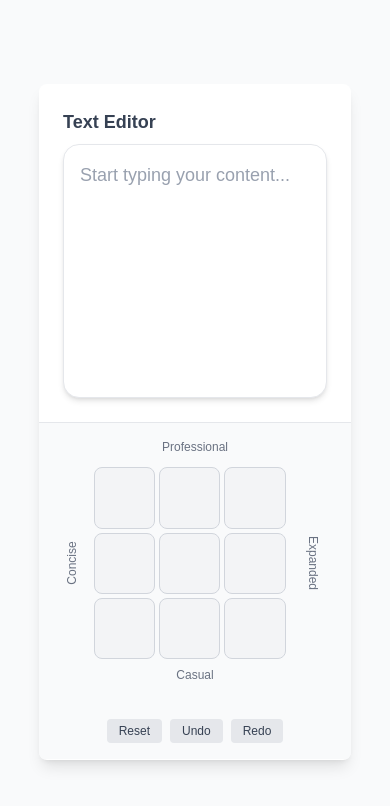
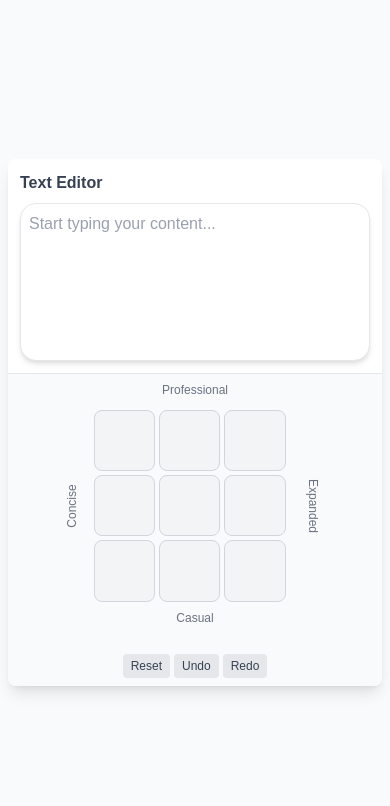
Before and after one commit to HarshGeed/Fiddle, a Next.js app: page / in a window 390 px wide. Shown: the top 806 px of the page. Built offline with nearby package versions, Linux system fonts and the light colour scheme.

Commit message:
made responsive

```diff
--- a/app/page.tsx
+++ b/app/page.tsx
@@ -51,18 +51,18 @@ export default function Home() {
   }
 
   return (
-    <main className="min-h-screen bg-gray-50 flex flex-col items-center justify-center p-4">
-      <div className="w-[80vw] h-[80vh] max-w-4xl max-h-[900px] bg-white rounded-lg shadow-lg flex flex-col md:flex-row overflow-hidden">
+    <main className="min-h-screen bg-gray-50 flex flex-col items-center justify-center p-2 sm:p-4">
+      <div className="w-full max-w-4xl h-auto md:h-[80vh] bg-white rounded-lg shadow-lg flex flex-col md:flex-row overflow-hidden">
         {/* Left: Text Editor */}
-        <div className="w-full md:w-1/2 p-6 flex flex-col justify-center">
-          <label htmlFor="editor" className="mb-2 font-semibold text-gray-700 text-lg">Text Editor</label>
-          <div className="bg-white rounded-2xl shadow-md border border-gray-200 p-4 flex-1 flex flex-col">
+        <div className="w-full md:w-1/2 p-3 sm:p-6 flex flex-col justify-center">
+          <label htmlFor="editor" className="mb-2 font-semibold text-gray-700 text-base sm:text-lg">Text Editor</label>
+          <div className="bg-white rounded-2xl shadow-md border border-gray-200 p-2 sm:p-4 flex-1 flex flex-col">
             {loading ? (
               <TextEditorSkeleton />
             ) : (
               <textarea
                 id="editor"
-                className="flex-1 min-h-[220px] max-h-[400px] resize-none rounded-xl border-none outline-none text-lg md:text-xl bg-transparent placeholder-gray-400 transition-all text-black"
+                className="flex-1 min-h-[140px] sm:min-h-[220px] max-h-[300px] sm:max-h-[400px] resize-none rounded-xl border-none outline-none text-base sm:text-lg md:text-xl bg-transparent placeholder-gray-400 transition-all text-black"
                 value={text}
                 onChange={e => setText(e.target.value)}
                 disabled={loading}
@@ -77,7 +77,7 @@ export default function Home() {
           </div>
         </div>
         {/* Right: Tone Picker Grid + Controls */}
-        <div className="w-full md:w-1/2 p-4 flex flex-col items-center justify-center gap-6 border-t md:border-t-0 md:border-l border-gray-200 bg-gray-50">
+        <div className="w-full md:w-1/2 p-2 sm:p-4 flex flex-col items-center justify-center gap-4 sm:gap-6 border-t md:border-t-0 md:border-l border-gray-200 bg-gray-50">
           <div className="flex flex-1 items-center justify-center w-full h-full">
             <ToneMatrix
               onSelect={tone => {
@@ -85,23 +85,23 @@ export default function Home() {
               }}
             />
           </div>
-          <div className="flex gap-2 w-full justify-center mt-2">
+          <div className="flex gap-1 sm:gap-2 w-full justify-center mt-2">
             <button
-              className="px-3 py-1 bg-gray-200 hover:bg-gray-300 rounded text-gray-700 font-medium text-xs md:text-sm"
+              className="px-2 sm:px-3 py-1 bg-gray-200 hover:bg-gray-300 rounded text-gray-700 font-medium text-xs sm:text-sm"
               onClick={handleReset}
               disabled={loading || (!text && !canUndo && !canRedo)}
             >
               Reset
             </button>
             <button
-              className="px-3 py-1 bg-gray-200 hover:bg-gray-300 rounded text-gray-700 font-medium text-xs md:text-sm"
+              className="px-2 sm:px-3 py-1 bg-gray-200 hover:bg-gray-300 rounded text-gray-700 font-medium text-xs sm:text-sm"
               onClick={undo}
               disabled={!canUndo || loading}
             >
               Undo
             </button>
             <button
-              className="px-3 py-1 bg-gray-200 hover:bg-gray-300 rounded text-gray-700 font-medium text-xs md:text-sm"
+              className="px-2 sm:px-3 py-1 bg-gray-200 hover:bg-gray-300 rounded text-gray-700 font-medium text-xs sm:text-sm"
               onClick={redo}
               disabled={!canRedo || loading}
             >
```
